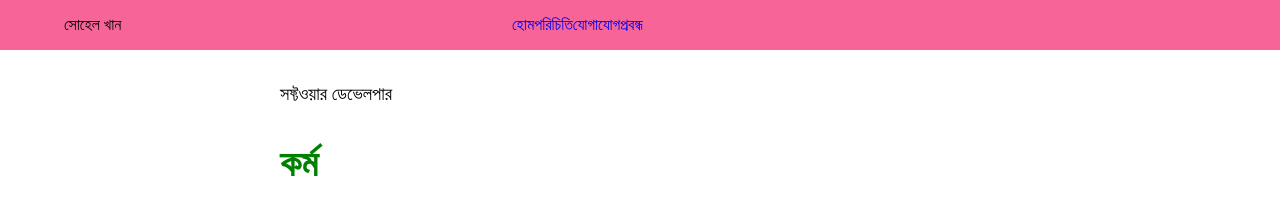
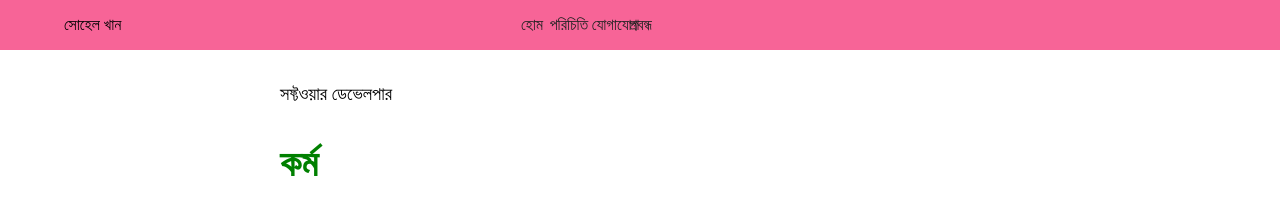
Before and after one commit to sohelkhanz/sohelkhanz.github.io, a Jekyll site: the page built from index.md, in a window 1280 px wide. Shown: the top 207 px of the page. Built offline with Jekyll 4.4.1, drawn with Linux system fonts in a browser that asks for light colours.

Commit message:
Update default.html

```diff
--- a/_layouts/default.html
+++ b/_layouts/default.html
@@ -20,10 +20,10 @@
             <label for="menuToggle" class="menu-icon"><i class="fas fa-bars"></i></label>
             <ul>
 
-               <li> <a href="/">হোম</a></li>
-                <li><a href="/প্রবন্ধ/পরিচিতি">পরিচিতি</a></li>
-               <li> <a href="/প্রবন্ধ/যোগাযোগ">যোগাযোগ</a></li>
-               <li> <a href="/প্রবন্ধ/মার্কডাউন">প্রবন্ধ</a></li>
+               <li> <a class="soy" href="/">হোম</a></li>
+                <li><a class="soy" href="/প্রবন্ধ/পরিচিতি">পরিচিতি</a></li>
+               <li> <a class="soy" href="/প্রবন্ধ/যোগাযোগ">যোগাযোগ</a></li>
+               <li> <a class="soy" href="/প্রবন্ধ/মার্কডাউন">প্রবন্ধ</a></li>
 
             </ul>
         </nav>
```
